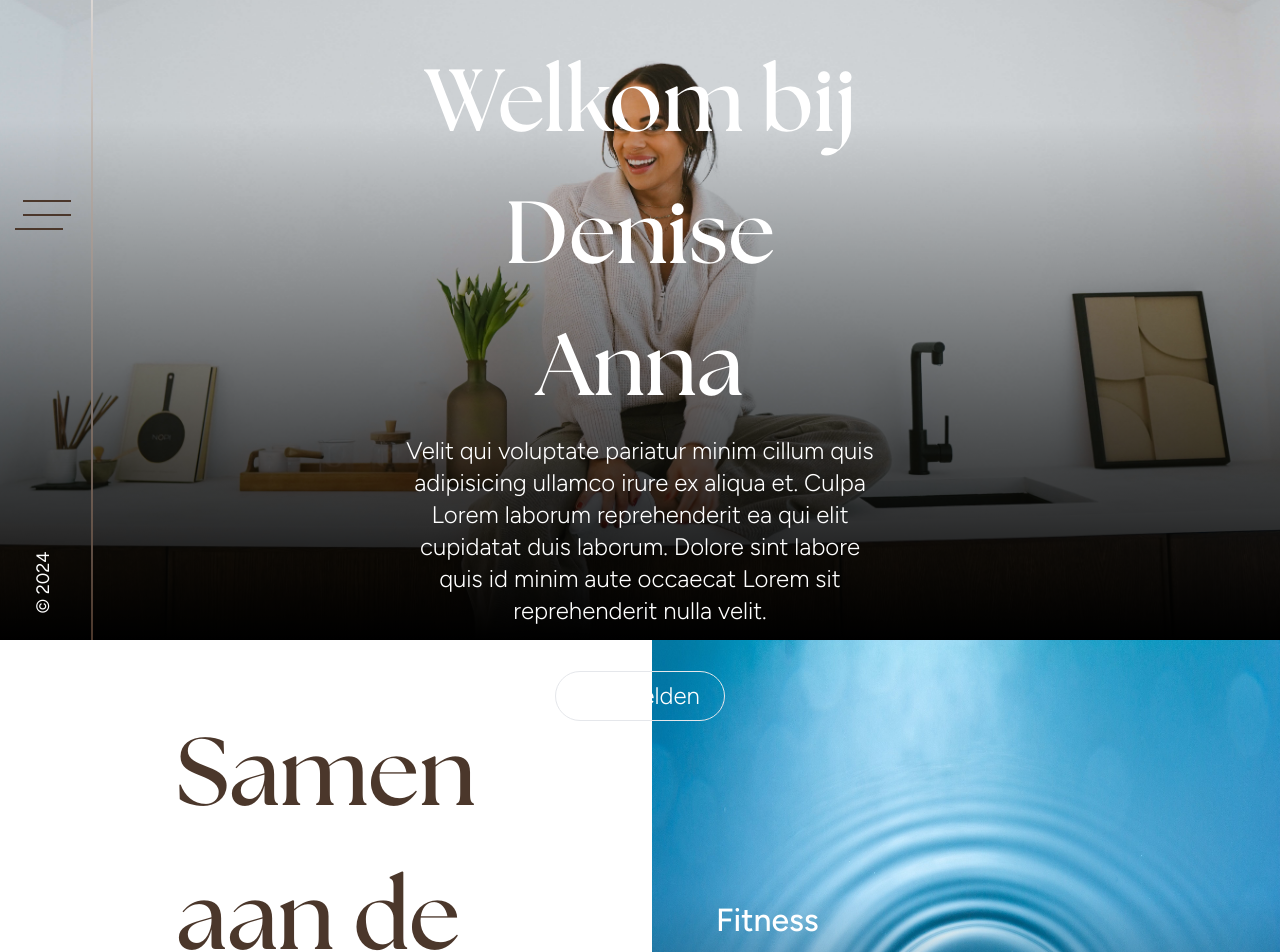
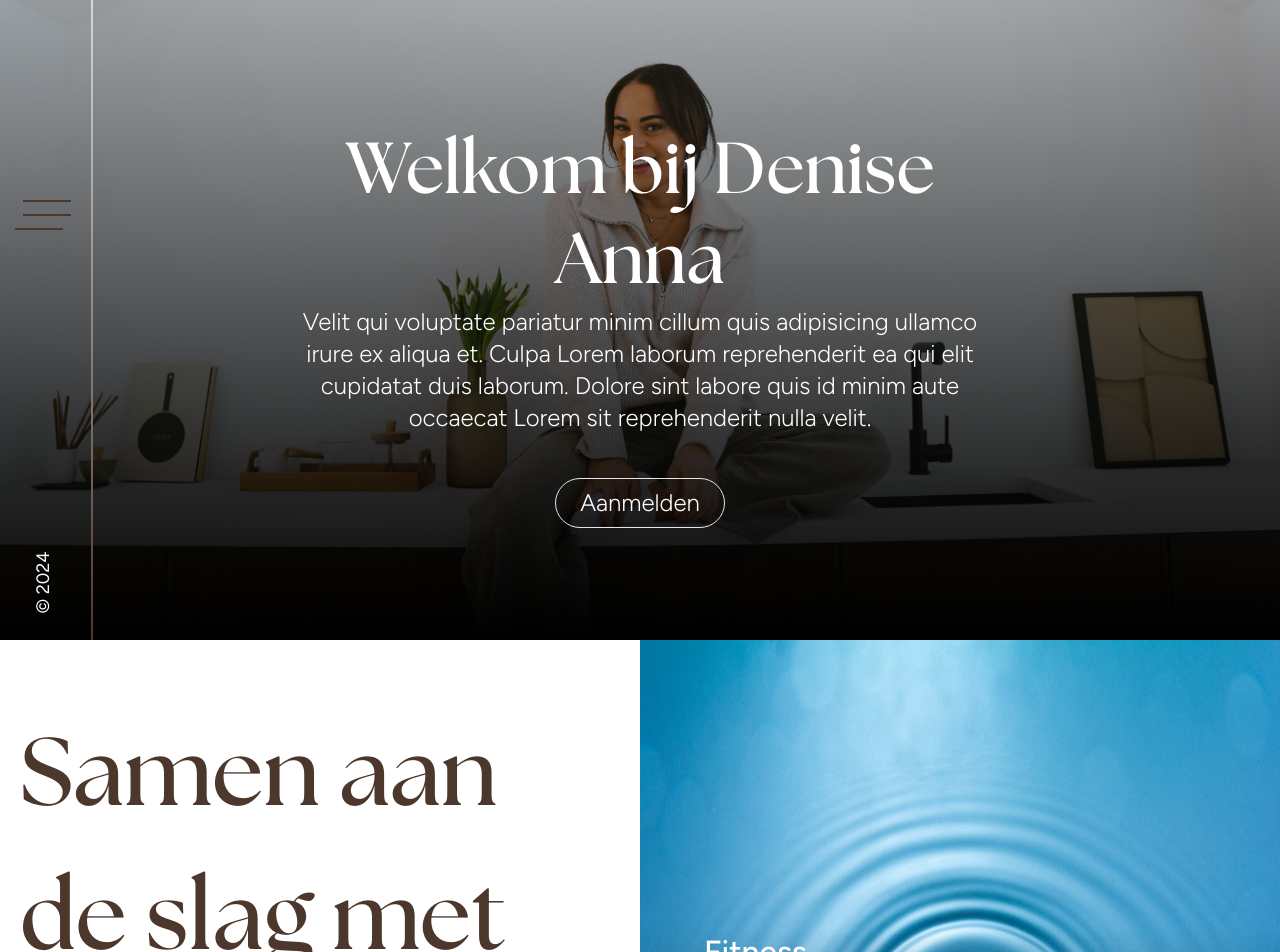
Before and after one commit to GaziRiad/denise-own, a Next.js app: page / in a window 1280 px wide. Shown: the part 160-1112 px from the top of the page. Built offline with nearby package versions, Linux system fonts and the light colour scheme.

Commit message:
added fixes to hero and features sections

```diff
--- a/components/Features.jsx
+++ b/components/Features.jsx
@@ -33,7 +33,7 @@ function Features() {
   return (
     <section className="flex flex-col justify-center lg:flex-row parentContainer">
       <div className="flex-1 h-[608px] xl:h-[784px] ">
-        <h1 className=" font-display text-xl text-brown px-5 py-16 xl:px-44 xl:text-5xl rightBlock">
+        <h1 className=" font-display text-xl text-brown px-5 py-16 2xl:px-36 xl:text-5xl rightBlock">
           Samen aan de slag met
         </h1>
       </div>
--- a/components/Hero.jsx
+++ b/components/Hero.jsx
@@ -4,18 +4,20 @@ import HeroNav from "./HeroNav";
 function Hero() {
   return (
     <section className="bg-home-hero bg-cover bg-no-repeat bg-bottom h-screen w-full flex items-end justify-center relative">
-      <div className="text-grad w-full h-[65%] flex flex-col items-center justify-center text-center px-5 xl:px-[400px]">
+      <div className="text-grad w-full h-screen flex flex-col items-center justify-center text-center px-5 xl:px-[302px]">
         <HeroNav />
-        <h1 className="font-display text-white text-2xl lg:text-4xl">
+        <div className=" mt-auto pb-28">
+          <h1 className="font-display text-white text-2xl leading-tight xl:text-3xl 2xl:text-4xl">
             Welkom bij Denise Anna
           </h1>
-        <p className="text-white text-sm font-light mb-11 lg:text-base">
+          <p className="text-white text-sm font-light mb-11 xl:text-base">
             Velit qui voluptate pariatur minim cillum quis adipisicing ullamco
             irure ex aliqua et. Culpa Lorem laborum reprehenderit ea qui elit
-          cupidatat duis laborum. Dolore sint labore quis id minim aute occaecat
-          Lorem sit reprehenderit nulla velit.
+            cupidatat duis laborum. Dolore sint labore quis id minim aute
+            occaecat Lorem sit reprehenderit nulla velit.
           </p>
           <Button>Aanmelden</Button>
+        </div>
       </div>
     </section>
   );
```
Lines whose indentation alone changed are shown as unchanged.
